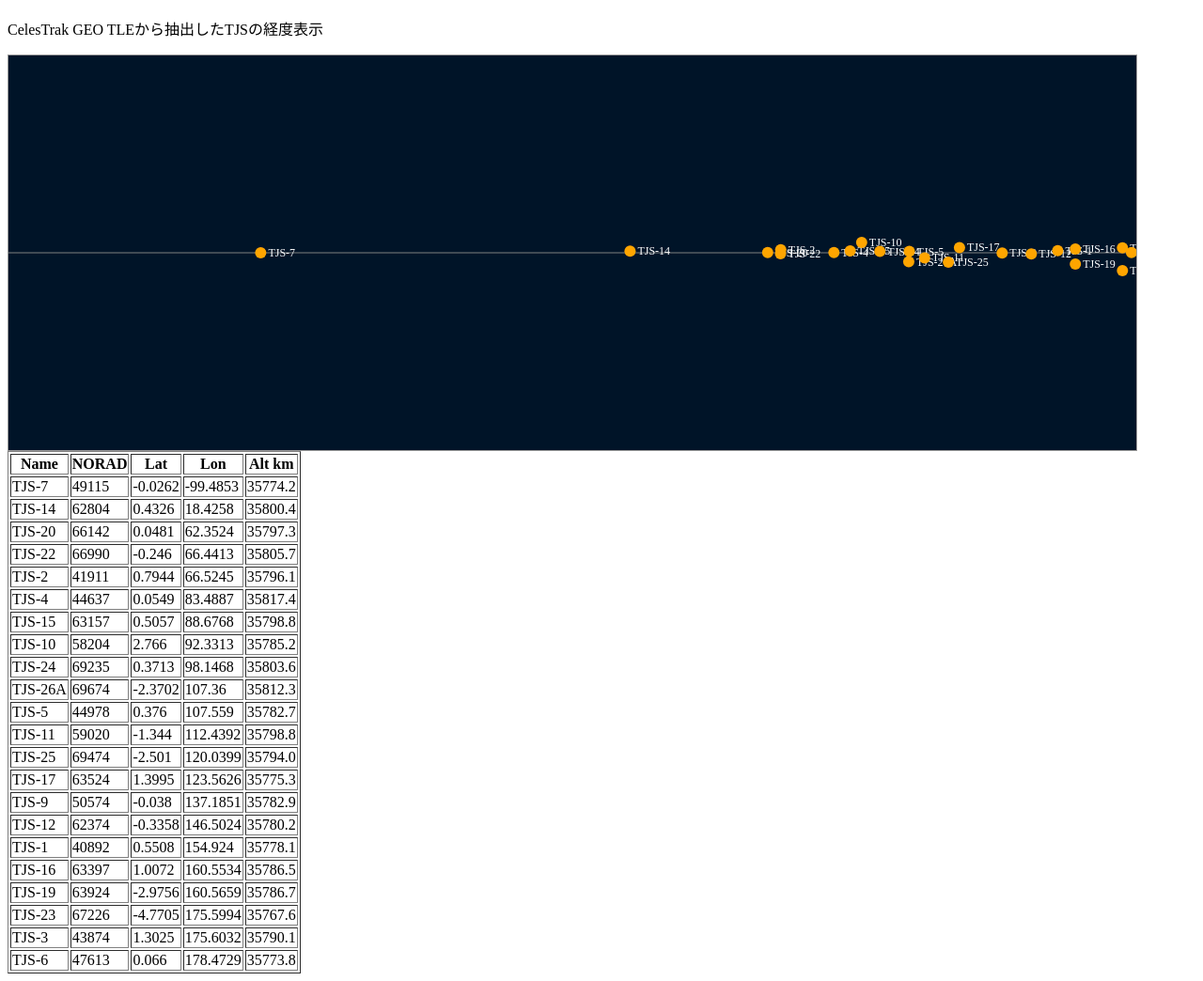
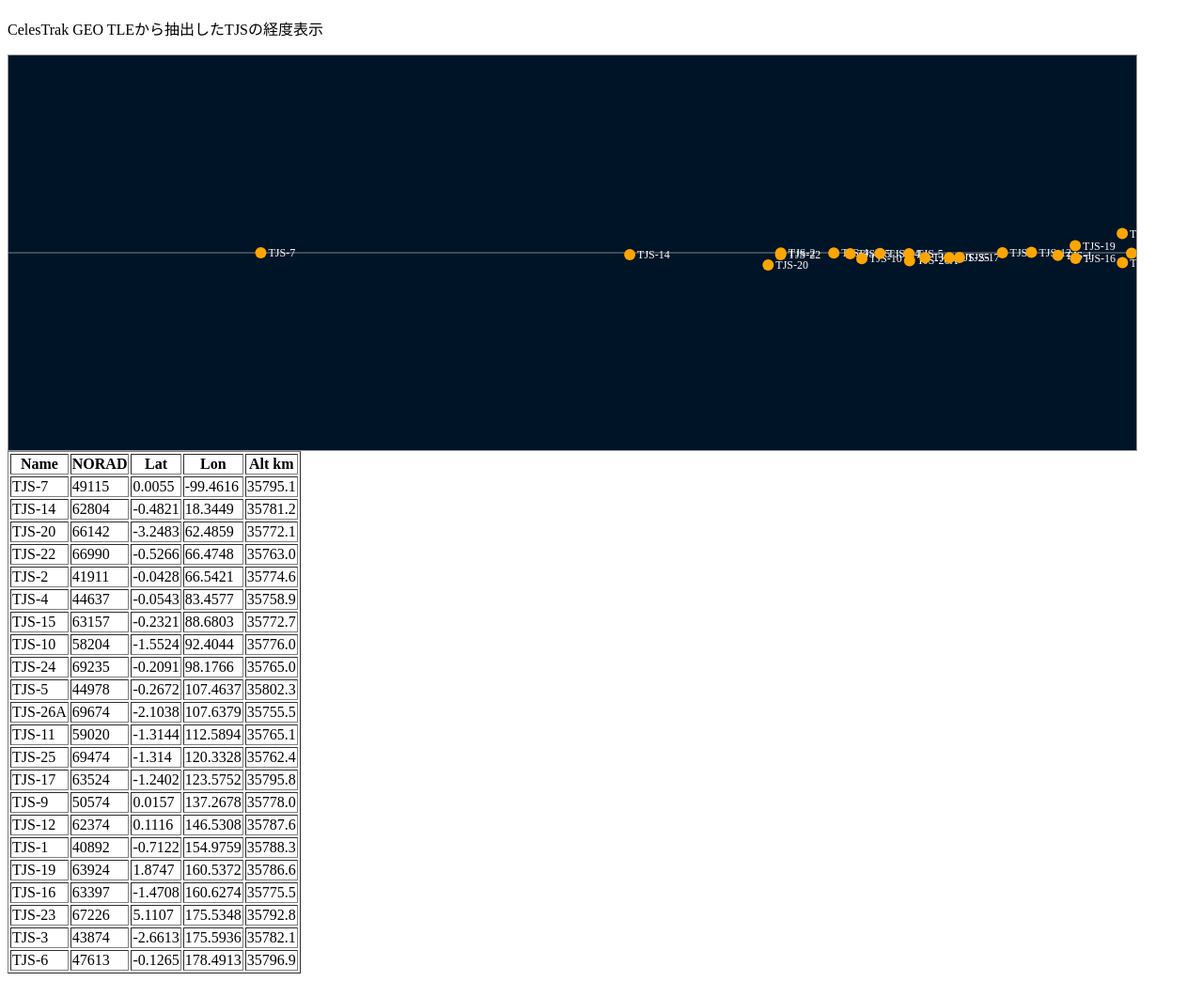
Before and after one commit to butagorilla1182/tjs_geo_control, a plain HTML site: page tjs_geo.html in a window 1280 px wide. Shown: the part 48-1092 px from the top of the page at 94% size. Drawn offline with Linux system fonts and the light colour scheme.

Commit message:
Update TJS GEO data

```diff
--- a/tjs_geo.html
+++ b/tjs_geo.html
@@ -3,50 +3,50 @@
 <p>CelesTrak GEO TLEから抽出したTJSの経度表示</p>
 <svg width="1200" height="420" style="background:#001428;border:1px solid #999">
 <line x1="0" y1="210" x2="1200" y2="210" stroke="gray"/>
-<circle cx="268.4" cy="210.1" r="6" fill="orange"><title>TJS-7 lon -99.4853</title></circle><text x="276.4" y="214.1" fill="white" font-size="12">TJS-7</text>
-<circle cx="661.4" cy="208.3" r="6" fill="orange"><title>TJS-14 lon 18.4258</title></circle><text x="669.4" y="212.3" fill="white" font-size="12">TJS-14</text>
-<circle cx="807.8" cy="209.8" r="6" fill="orange"><title>TJS-20 lon 62.3524</title></circle><text x="815.8" y="213.8" fill="white" font-size="12">TJS-20</text>
-<circle cx="821.5" cy="211.0" r="6" fill="orange"><title>TJS-22 lon 66.4413</title></circle><text x="829.5" y="215.0" fill="white" font-size="12">TJS-22</text>
-<circle cx="821.7" cy="206.8" r="6" fill="orange"><title>TJS-2 lon 66.5245</title></circle><text x="829.7" y="210.8" fill="white" font-size="12">TJS-2</text>
-<circle cx="878.3" cy="209.8" r="6" fill="orange"><title>TJS-4 lon 83.4887</title></circle><text x="886.3" y="213.8" fill="white" font-size="12">TJS-4</text>
-<circle cx="895.6" cy="208.0" r="6" fill="orange"><title>TJS-15 lon 88.6768</title></circle><text x="903.6" y="212.0" fill="white" font-size="12">TJS-15</text>
-<circle cx="907.8" cy="198.9" r="6" fill="orange"><title>TJS-10 lon 92.3313</title></circle><text x="915.8" y="202.9" fill="white" font-size="12">TJS-10</text>
-<circle cx="927.2" cy="208.5" r="6" fill="orange"><title>TJS-24 lon 98.1468</title></circle><text x="935.2" y="212.5" fill="white" font-size="12">TJS-24</text>
-<circle cx="957.9" cy="219.5" r="6" fill="orange"><title>TJS-26A lon 107.36</title></circle><text x="965.9" y="223.5" fill="white" font-size="12">TJS-26A</text>
-<circle cx="958.5" cy="208.5" r="6" fill="orange"><title>TJS-5 lon 107.559</title></circle><text x="966.5" y="212.5" fill="white" font-size="12">TJS-5</text>
-<circle cx="974.8" cy="215.4" r="6" fill="orange"><title>TJS-11 lon 112.4392</title></circle><text x="982.8" y="219.4" fill="white" font-size="12">TJS-11</text>
-<circle cx="1000.1" cy="220.0" r="6" fill="orange"><title>TJS-25 lon 120.0399</title></circle><text x="1008.1" y="224.0" fill="white" font-size="12">TJS-25</text>
-<circle cx="1011.9" cy="204.4" r="6" fill="orange"><title>TJS-17 lon 123.5626</title></circle><text x="1019.9" y="208.4" fill="white" font-size="12">TJS-17</text>
-<circle cx="1057.3" cy="210.2" r="6" fill="orange"><title>TJS-9 lon 137.1851</title></circle><text x="1065.3" y="214.2" fill="white" font-size="12">TJS-9</text>
-<circle cx="1088.3" cy="211.3" r="6" fill="orange"><title>TJS-12 lon 146.5024</title></circle><text x="1096.3" y="215.3" fill="white" font-size="12">TJS-12</text>
-<circle cx="1116.4" cy="207.8" r="6" fill="orange"><title>TJS-1 lon 154.924</title></circle><text x="1124.4" y="211.8" fill="white" font-size="12">TJS-1</text>
-<circle cx="1135.2" cy="206.0" r="6" fill="orange"><title>TJS-16 lon 160.5534</title></circle><text x="1143.2" y="210.0" fill="white" font-size="12">TJS-16</text>
-<circle cx="1135.2" cy="221.9" r="6" fill="orange"><title>TJS-19 lon 160.5659</title></circle><text x="1143.2" y="225.9" fill="white" font-size="12">TJS-19</text>
-<circle cx="1185.3" cy="229.1" r="6" fill="orange"><title>TJS-23 lon 175.5994</title></circle><text x="1193.3" y="233.1" fill="white" font-size="12">TJS-23</text>
-<circle cx="1185.3" cy="204.8" r="6" fill="orange"><title>TJS-3 lon 175.6032</title></circle><text x="1193.3" y="208.8" fill="white" font-size="12">TJS-3</text>
-<circle cx="1194.9" cy="209.7" r="6" fill="orange"><title>TJS-6 lon 178.4729</title></circle><text x="1202.9" y="213.7" fill="white" font-size="12">TJS-6</text>
+<circle cx="268.5" cy="210.0" r="6" fill="orange"><title>TJS-7 lon -99.4616</title></circle><text x="276.5" y="214.0" fill="white" font-size="12">TJS-7</text>
+<circle cx="661.1" cy="211.9" r="6" fill="orange"><title>TJS-14 lon 18.3449</title></circle><text x="669.1" y="215.9" fill="white" font-size="12">TJS-14</text>
+<circle cx="808.3" cy="223.0" r="6" fill="orange"><title>TJS-20 lon 62.4859</title></circle><text x="816.3" y="227.0" fill="white" font-size="12">TJS-20</text>
+<circle cx="821.6" cy="212.1" r="6" fill="orange"><title>TJS-22 lon 66.4748</title></circle><text x="829.6" y="216.1" fill="white" font-size="12">TJS-22</text>
+<circle cx="821.8" cy="210.2" r="6" fill="orange"><title>TJS-2 lon 66.5421</title></circle><text x="829.8" y="214.2" fill="white" font-size="12">TJS-2</text>
+<circle cx="878.2" cy="210.2" r="6" fill="orange"><title>TJS-4 lon 83.4577</title></circle><text x="886.2" y="214.2" fill="white" font-size="12">TJS-4</text>
+<circle cx="895.6" cy="210.9" r="6" fill="orange"><title>TJS-15 lon 88.6803</title></circle><text x="903.6" y="214.9" fill="white" font-size="12">TJS-15</text>
+<circle cx="908.0" cy="216.2" r="6" fill="orange"><title>TJS-10 lon 92.4044</title></circle><text x="916.0" y="220.2" fill="white" font-size="12">TJS-10</text>
+<circle cx="927.3" cy="210.8" r="6" fill="orange"><title>TJS-24 lon 98.1766</title></circle><text x="935.3" y="214.8" fill="white" font-size="12">TJS-24</text>
+<circle cx="958.2" cy="211.1" r="6" fill="orange"><title>TJS-5 lon 107.4637</title></circle><text x="966.2" y="215.1" fill="white" font-size="12">TJS-5</text>
+<circle cx="958.8" cy="218.4" r="6" fill="orange"><title>TJS-26A lon 107.6379</title></circle><text x="966.8" y="222.4" fill="white" font-size="12">TJS-26A</text>
+<circle cx="975.3" cy="215.3" r="6" fill="orange"><title>TJS-11 lon 112.5894</title></circle><text x="983.3" y="219.3" fill="white" font-size="12">TJS-11</text>
+<circle cx="1001.1" cy="215.3" r="6" fill="orange"><title>TJS-25 lon 120.3328</title></circle><text x="1009.1" y="219.3" fill="white" font-size="12">TJS-25</text>
+<circle cx="1011.9" cy="215.0" r="6" fill="orange"><title>TJS-17 lon 123.5752</title></circle><text x="1019.9" y="219.0" fill="white" font-size="12">TJS-17</text>
+<circle cx="1057.6" cy="209.9" r="6" fill="orange"><title>TJS-9 lon 137.2678</title></circle><text x="1065.6" y="213.9" fill="white" font-size="12">TJS-9</text>
+<circle cx="1088.4" cy="209.6" r="6" fill="orange"><title>TJS-12 lon 146.5308</title></circle><text x="1096.4" y="213.6" fill="white" font-size="12">TJS-12</text>
+<circle cx="1116.6" cy="212.8" r="6" fill="orange"><title>TJS-1 lon 154.9759</title></circle><text x="1124.6" y="216.8" fill="white" font-size="12">TJS-1</text>
+<circle cx="1135.1" cy="202.5" r="6" fill="orange"><title>TJS-19 lon 160.5372</title></circle><text x="1143.1" y="206.5" fill="white" font-size="12">TJS-19</text>
+<circle cx="1135.4" cy="215.9" r="6" fill="orange"><title>TJS-16 lon 160.6274</title></circle><text x="1143.4" y="219.9" fill="white" font-size="12">TJS-16</text>
+<circle cx="1185.1" cy="189.6" r="6" fill="orange"><title>TJS-23 lon 175.5348</title></circle><text x="1193.1" y="193.6" fill="white" font-size="12">TJS-23</text>
+<circle cx="1185.3" cy="220.6" r="6" fill="orange"><title>TJS-3 lon 175.5936</title></circle><text x="1193.3" y="224.6" fill="white" font-size="12">TJS-3</text>
+<circle cx="1195.0" cy="210.5" r="6" fill="orange"><title>TJS-6 lon 178.4913</title></circle><text x="1203.0" y="214.5" fill="white" font-size="12">TJS-6</text>
 </svg>
 <table border="1"><tr><th>Name</th><th>NORAD</th><th>Lat</th><th>Lon</th><th>Alt km</th></tr>
-<tr><td>TJS-7</td><td>49115</td><td>-0.0262</td><td>-99.4853</td><td>35774.2</td></tr>
-<tr><td>TJS-14</td><td>62804</td><td>0.4326</td><td>18.4258</td><td>35800.4</td></tr>
-<tr><td>TJS-20</td><td>66142</td><td>0.0481</td><td>62.3524</td><td>35797.3</td></tr>
-<tr><td>TJS-22</td><td>66990</td><td>-0.246</td><td>66.4413</td><td>35805.7</td></tr>
-<tr><td>TJS-2</td><td>41911</td><td>0.7944</td><td>66.5245</td><td>35796.1</td></tr>
-<tr><td>TJS-4</td><td>44637</td><td>0.0549</td><td>83.4887</td><td>35817.4</td></tr>
-<tr><td>TJS-15</td><td>63157</td><td>0.5057</td><td>88.6768</td><td>35798.8</td></tr>
-<tr><td>TJS-10</td><td>58204</td><td>2.766</td><td>92.3313</td><td>35785.2</td></tr>
-<tr><td>TJS-24</td><td>69235</td><td>0.3713</td><td>98.1468</td><td>35803.6</td></tr>
-<tr><td>TJS-26A</td><td>69674</td><td>-2.3702</td><td>107.36</td><td>35812.3</td></tr>
-<tr><td>TJS-5</td><td>44978</td><td>0.376</td><td>107.559</td><td>35782.7</td></tr>
-<tr><td>TJS-11</td><td>59020</td><td>-1.344</td><td>112.4392</td><td>35798.8</td></tr>
-<tr><td>TJS-25</td><td>69474</td><td>-2.501</td><td>120.0399</td><td>35794.0</td></tr>
-<tr><td>TJS-17</td><td>63524</td><td>1.3995</td><td>123.5626</td><td>35775.3</td></tr>
-<tr><td>TJS-9</td><td>50574</td><td>-0.038</td><td>137.1851</td><td>35782.9</td></tr>
-<tr><td>TJS-12</td><td>62374</td><td>-0.3358</td><td>146.5024</td><td>35780.2</td></tr>
-<tr><td>TJS-1</td><td>40892</td><td>0.5508</td><td>154.924</td><td>35778.1</td></tr>
-<tr><td>TJS-16</td><td>63397</td><td>1.0072</td><td>160.5534</td><td>35786.5</td></tr>
-<tr><td>TJS-19</td><td>63924</td><td>-2.9756</td><td>160.5659</td><td>35786.7</td></tr>
-<tr><td>TJS-23</td><td>67226</td><td>-4.7705</td><td>175.5994</td><td>35767.6</td></tr>
-<tr><td>TJS-3</td><td>43874</td><td>1.3025</td><td>175.6032</td><td>35790.1</td></tr>
-<tr><td>TJS-6</td><td>47613</td><td>0.066</td><td>178.4729</td><td>35773.8</td></tr>
+<tr><td>TJS-7</td><td>49115</td><td>0.0055</td><td>-99.4616</td><td>35795.1</td></tr>
+<tr><td>TJS-14</td><td>62804</td><td>-0.4821</td><td>18.3449</td><td>35781.2</td></tr>
+<tr><td>TJS-20</td><td>66142</td><td>-3.2483</td><td>62.4859</td><td>35772.1</td></tr>
+<tr><td>TJS-22</td><td>66990</td><td>-0.5266</td><td>66.4748</td><td>35763.0</td></tr>
+<tr><td>TJS-2</td><td>41911</td><td>-0.0428</td><td>66.5421</td><td>35774.6</td></tr>
+<tr><td>TJS-4</td><td>44637</td><td>-0.0543</td><td>83.4577</td><td>35758.9</td></tr>
+<tr><td>TJS-15</td><td>63157</td><td>-0.2321</td><td>88.6803</td><td>35772.7</td></tr>
+<tr><td>TJS-10</td><td>58204</td><td>-1.5524</td><td>92.4044</td><td>35776.0</td></tr>
+<tr><td>TJS-24</td><td>69235</td><td>-0.2091</td><td>98.1766</td><td>35765.0</td></tr>
+<tr><td>TJS-5</td><td>44978</td><td>-0.2672</td><td>107.4637</td><td>35802.3</td></tr>
+<tr><td>TJS-26A</td><td>69674</td><td>-2.1038</td><td>107.6379</td><td>35755.5</td></tr>
+<tr><td>TJS-11</td><td>59020</td><td>-1.3144</td><td>112.5894</td><td>35765.1</td></tr>
+<tr><td>TJS-25</td><td>69474</td><td>-1.314</td><td>120.3328</td><td>35762.4</td></tr>
+<tr><td>TJS-17</td><td>63524</td><td>-1.2402</td><td>123.5752</td><td>35795.8</td></tr>
+<tr><td>TJS-9</td><td>50574</td><td>0.0157</td><td>137.2678</td><td>35778.0</td></tr>
+<tr><td>TJS-12</td><td>62374</td><td>0.1116</td><td>146.5308</td><td>35787.6</td></tr>
+<tr><td>TJS-1</td><td>40892</td><td>-0.7122</td><td>154.9759</td><td>35788.3</td></tr>
+<tr><td>TJS-19</td><td>63924</td><td>1.8747</td><td>160.5372</td><td>35786.6</td></tr>
+<tr><td>TJS-16</td><td>63397</td><td>-1.4708</td><td>160.6274</td><td>35775.5</td></tr>
+<tr><td>TJS-23</td><td>67226</td><td>5.1107</td><td>175.5348</td><td>35792.8</td></tr>
+<tr><td>TJS-3</td><td>43874</td><td>-2.6613</td><td>175.5936</td><td>35782.1</td></tr>
+<tr><td>TJS-6</td><td>47613</td><td>-0.1265</td><td>178.4913</td><td>35796.9</td></tr>
 </table></body></html>
```
Also changed, not shown: tjs_geo.csv (+22 -22 lines), tjs_map.html (+1 -1 lines), last_updated.txt, 3 other files.
